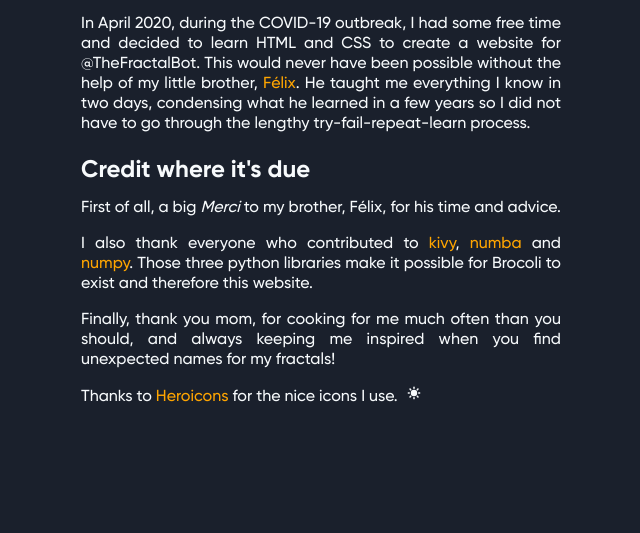
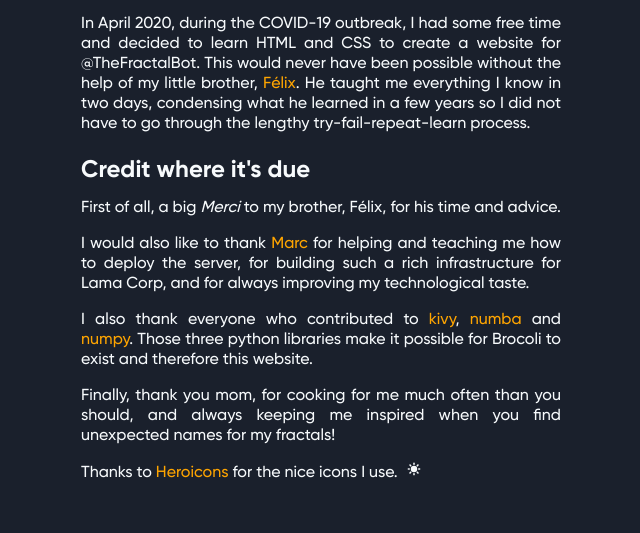
Before and after one commit to ddorn/thefractal.space, a Flask app: page /about in a window 1280 px wide. Shown: the part 299-832 px from the top of the page, without its empty margins (79-719 px from the left). Run offline with Flask 2, Linux system fonts and the light colour scheme.

Commit message:
about: thank marc

```diff
--- a/thefractalspace/templates/about.html
+++ b/thefractalspace/templates/about.html
@@ -37,6 +37,12 @@
         for his time and advice.
     </p>
     <p class="p--about">
+        I would also like to thank <a href="https://risson.space">Marc</a>
+        for helping and teaching me how to deploy the server,
+        for building such a rich infrastructure for Lama Corp,
+        and for always improving my technological taste.
+    </p>
+    <p class="p--about">
         I also thank everyone who contributed to
         <a href="https://kivy.org/">kivy</a>,
         <a href="https://numba.pydata.org/">numba</a> and
```
